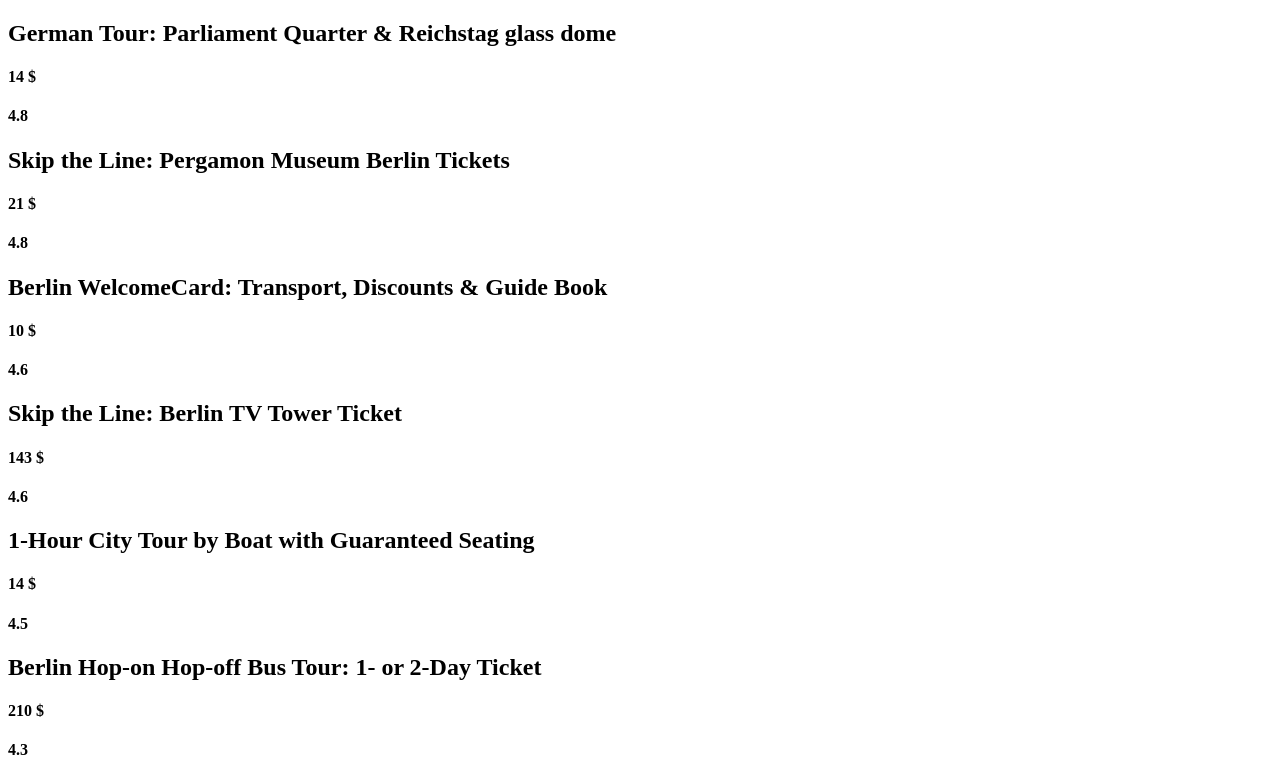
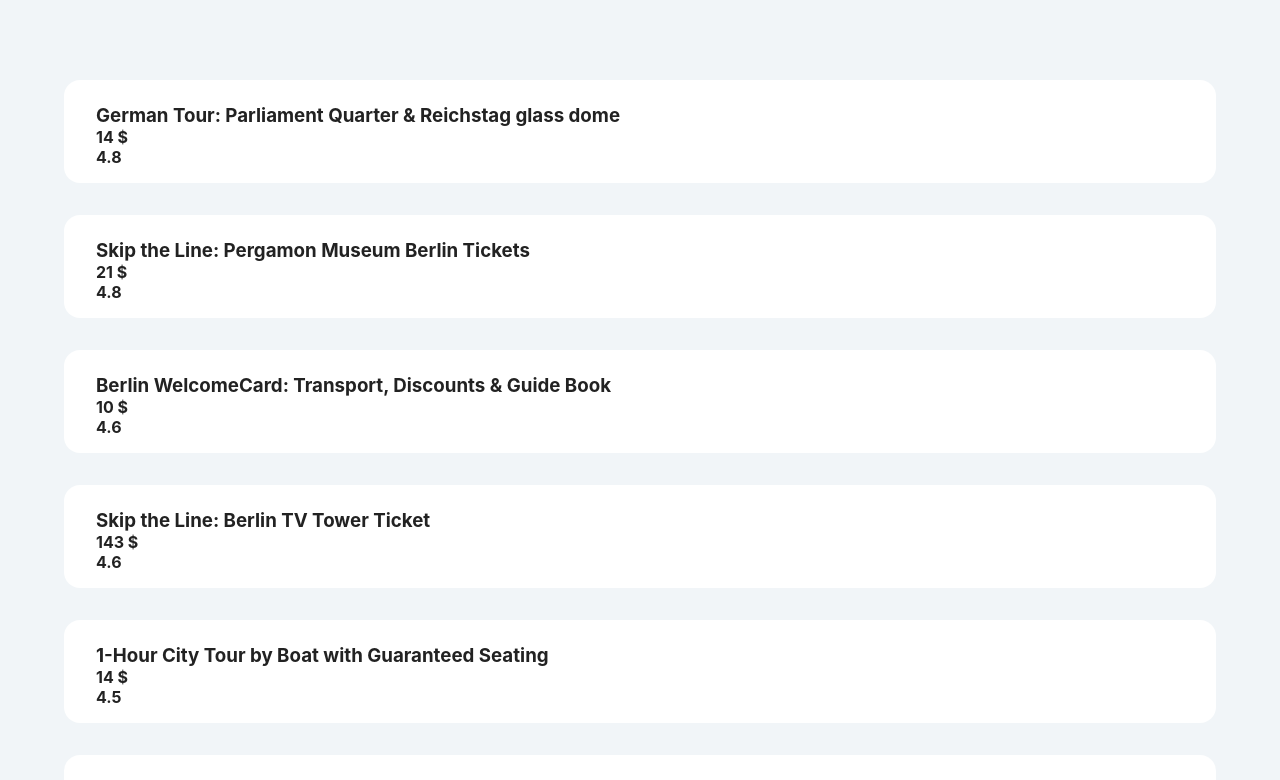
Before and after one commit to YingChieh/search-app, a React (Create React App) app: page / in a window 1280 px wide. Shown: the top 780 px of the page. Built offline with nearby package versions, Linux system fonts and the light colour scheme.

Commit message:
add style

```diff
--- a/src/App.js
+++ b/src/App.js
@@ -122,9 +122,11 @@
 
   return (
     <div className="App">
-      {tours.map((tour) => {
-        return <Tour key={tour.id} {...tour}></Tour>;
-      })}
+      <section className="tourlist">
+        {tours.map((tour) => {
+          return <Tour key={tour.id} {...tour}></Tour>;
+        })}
+      </section>
     </div>
   );
 }
--- /dev/null
+++ b/src/index.css
@@ -0,0 +1,43 @@
+* {
+  margin: 0;
+  padding: 0;
+  box-sizing: border-box;
+}
+
+body {
+  font-family: -apple-system, BlinkMacSystemFont, "Segoe UI", Roboto, Oxygen,
+    Ubuntu, Cantarell, "Open Sans", "Helvetica Neue", sans-serif;
+  background: #f1f5f8;
+  color: #222;
+}
+
+#App {
+  display: flex;
+  justify-content: center;
+  align-items: center;
+  flex-direction: column;
+}
+
+.tourlist {
+  width: 90vw;
+  max-width: 1170px;
+  margin: 5rem auto;
+  display: grid;
+  gap: 2rem;
+}
+
+@media screen and (min-width: 768px) {
+  .tourlist {
+    grid-template-columns: repeat(1, 1fr);
+  }
+}
+
+.tour {
+  background: #fff;
+  border-radius: 1rem;
+  padding: 1rem 2rem;
+}
+
+.tour h1 {
+  margin-top: 0.5rem;
+}
--- a/src/index.js
+++ b/src/index.js
@@ -2,6 +2,7 @@
 import ReactDOM from "react-dom";
 import App from "./App";
 import reportWebVitals from "./reportWebVitals";
+import "./index.css";
 
 ReactDOM.render(
   <React.StrictMode>
```
